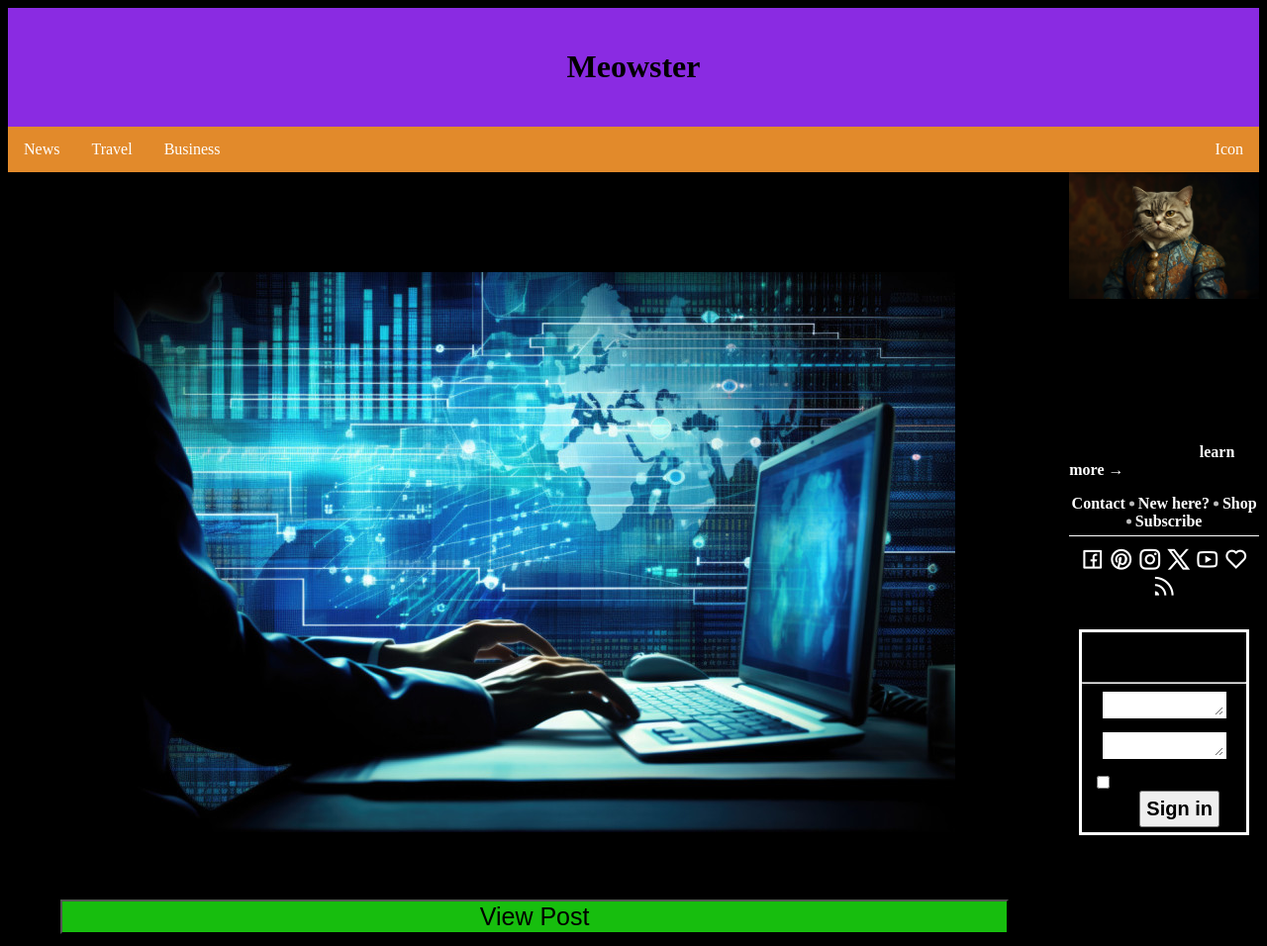
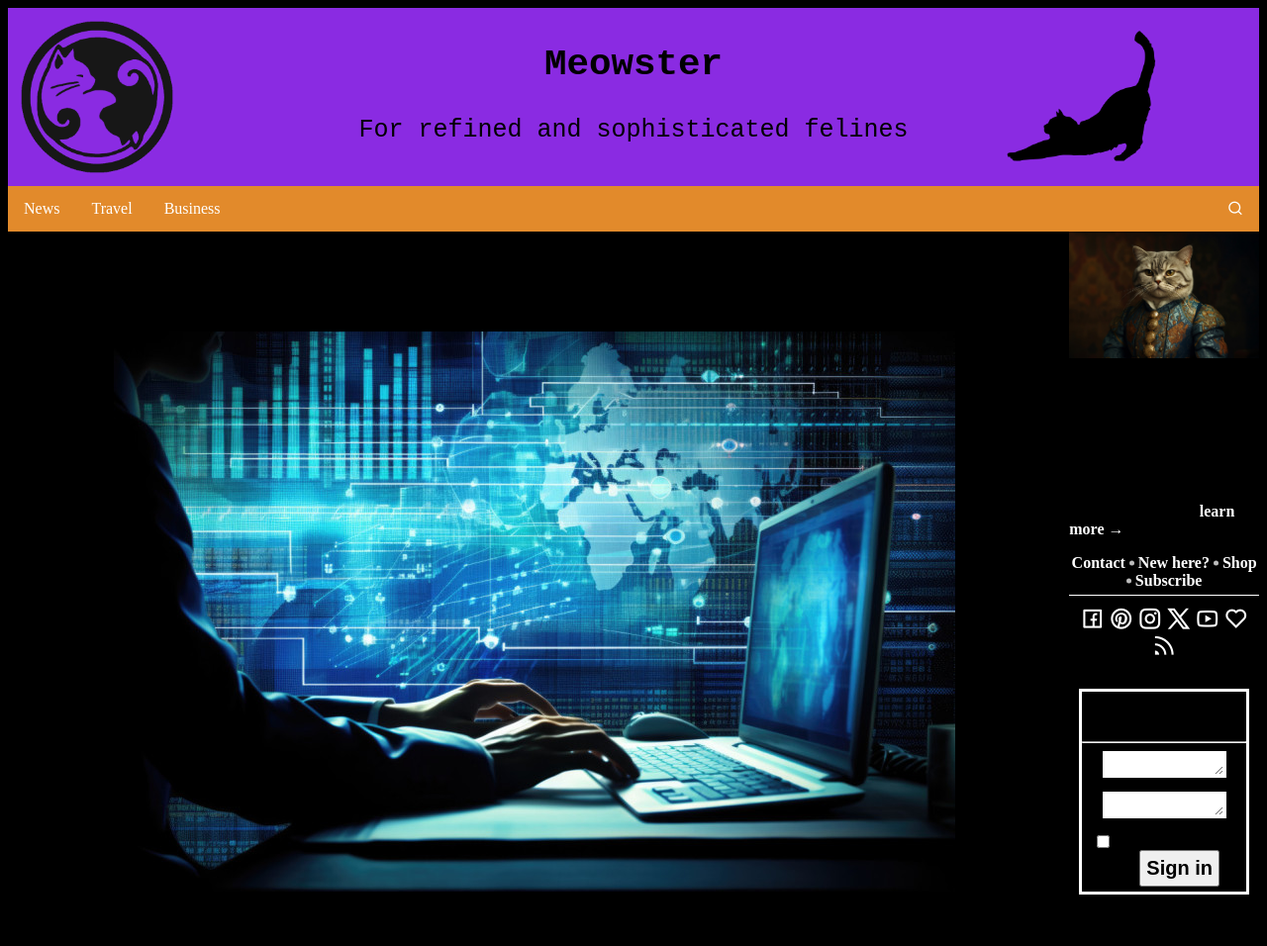
Before and after one commit to RubinoD1/Meowster, a plain HTML site: page index.html in a window 1280 px wide. Shown: the top 956 px of the page at 99% size. Drawn offline with nearby package versions, Linux system fonts and the light colour scheme.

Commit message:
header updated with site logo and CSS changes

```diff
--- a/assets/css/style.css
+++ b/assets/css/style.css
@@ -15,8 +15,34 @@ body {
 header{
     text-align: center;
     background-color: #8a2be2;
-    padding:20px;
-    /* line-height: 10px; */
+    padding:5px;
+}
+
+#header-parent {
+    display: grid;
+    grid-template-areas:
+    'logo-left slogan slogan logo-right';
+    gap: 0px;
+}
+
+.site-logo {
+    width:170px;
+    height:170px;
+}
+
+#site-logo-left {
+    grid-area: logo-left;
+}
+
+#site-logo-right {
+    grid-area: logo-right;
+    transform: rotateY(180deg);
+}
+
+#site-header {
+    grid-area: slogan;
+    font-size: 25px;
+    font-family: monospace, sans-serif, 'Times New Roman';
 }
 
 /* could change to simply a elements if all links share same style */
--- a/index.html
+++ b/index.html
@@ -11,27 +11,31 @@
 </head>
 <body>
     <!-- site header -->
-    <header>
-        <h1 id="site-header">
-            Meowster
-        </h1>
-        <!-- <h2>
-            For refined and sophisticated felines
-        </h2> -->
+    <header id="header-parent">
+        <img src="./assets/images/logo/site logo.png" alt="website logo of a cat" id="site-logo-left" class="site-logo">
+        <section id="site-header">
+            <h1>
+               Meowster
+            </h1>
+            <p>
+                For refined and sophisticated felines
+            </p>
+        </section>
+        <img src="./assets/images/logo/cat logo.png" alt="website logo of a cat" id="site-logo-right" class="site-logo">
     </header>
     <!-- top nav bar -->
     <nav id="nav-bar">
             <a href="#">News</a>
             <a href="#">Travel</a>
             <a href="#">Business</a>
-            <a href="#">Icon</a>
+            <a href="#"><i class="ri-search-line"></i></a>
     </nav>
     <!-- main content -->
     <main id="main-parent">
         <!-- article 1 -->
         <article id="article-1">
             <!-- title -->
-            <h2 class="article-title">Article 1 title</h2>
+            <h2 class="article-title">Keeping your human safe in the digital age</h2>
             <!-- date / comments -->
             <p class="article-date">November 8 2024 </p>
             <!-- img -->
@@ -46,7 +50,7 @@
         <!-- article 2 -->
         <article id="article-2">
             <!-- title -->
-            <h2 class="article-title">Article 2 title</h2>
+            <h2 class="article-title">Article 2 title sample header</h2>
             <!-- date / comments -->
             <p class="article-date">November 1 2024 </p>
             <!-- img -->
```
Also changed, not shown: assets/images/logo/cat logo.png (added), assets/images/logo/site logo.png (added).
